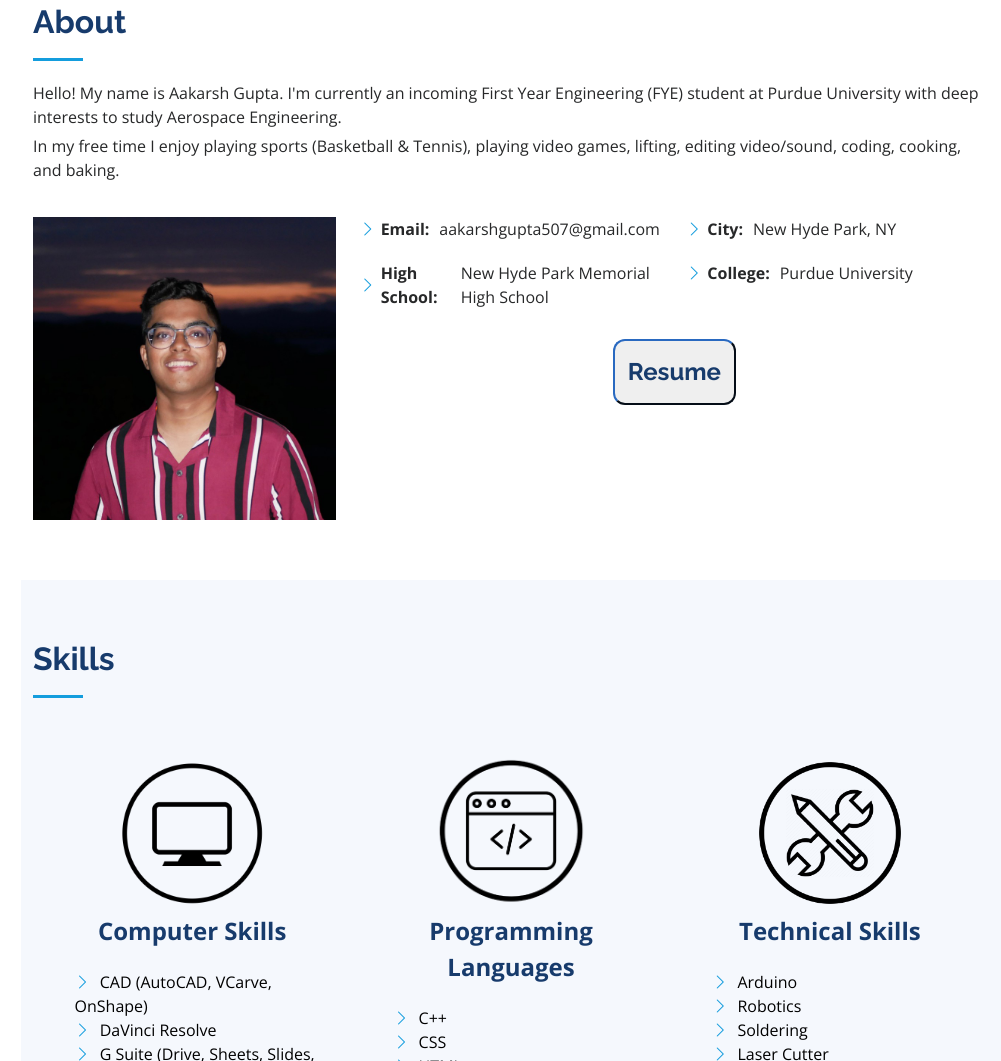
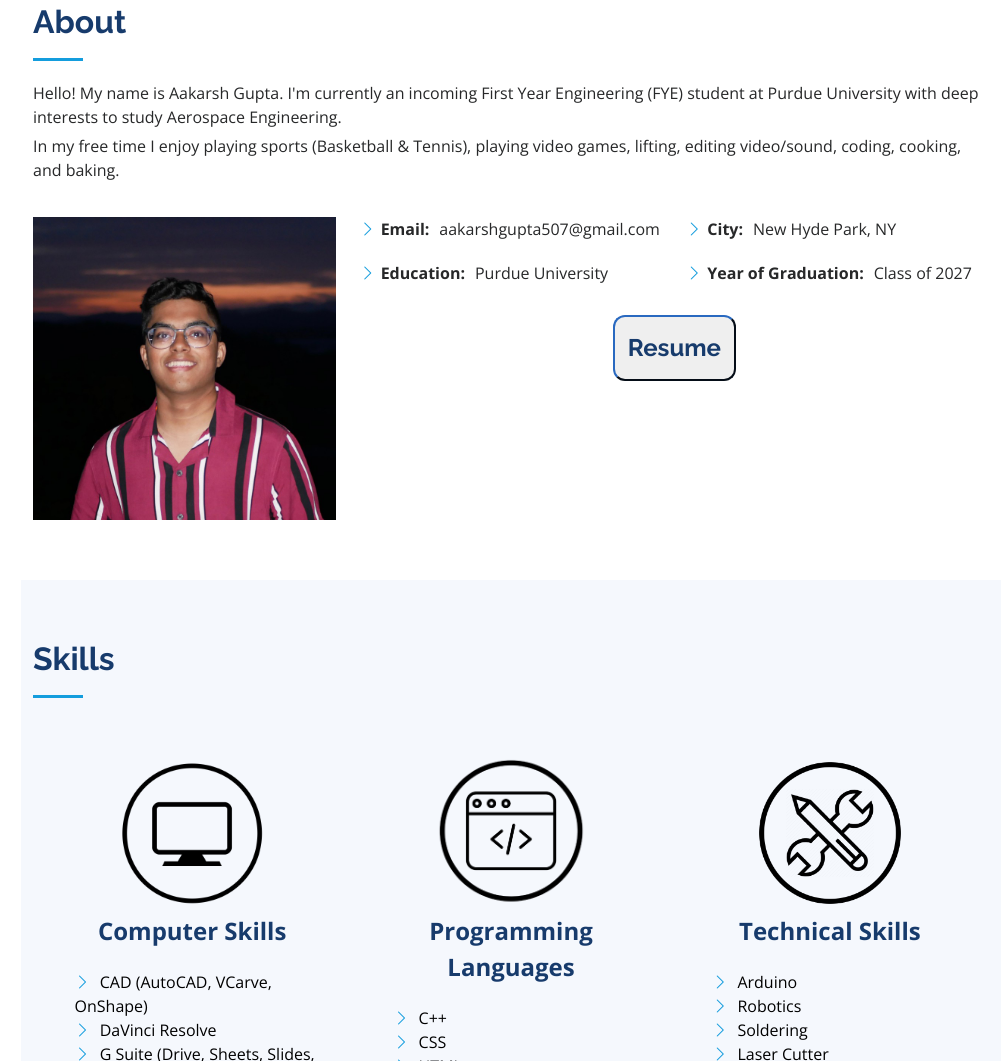
Before and after one commit to Aakarsh507/aakarsh507.github.io, a plain HTML site: page index.html in a window 1280 px wide. Shown: the part 857-1918 px from the top of the page, without its empty margins (279-1280 px from the left). Drawn offline with nearby package versions, Linux system fonts and the light colour scheme.

Commit message:
Update index.html

```diff
--- a/index.html
+++ b/index.html
@@ -91,13 +91,13 @@
               <div class="col-lg-6">
                 <ul>
                   <li><i class="bi bi-chevron-right"></i> <strong>Email:</strong> <span>aakarshgupta507@gmail.com</span></li>
-                  <li><i class="bi bi-chevron-right"></i> <strong>High School:</strong> <span>New Hyde Park Memorial High School</span></li>
+                  <li><i class="bi bi-chevron-right"></i> <strong>Education:</strong> <span>Purdue University</span></li>
                 </ul>
               </div>
               <div class="col-lg-6">
                 <ul>
                   <li><i class="bi bi-chevron-right"></i> <strong>City:</strong> <span>New Hyde Park, NY</span></li>
-                  <li><i class="bi bi-chevron-right"></i> <strong>College:</strong> <span> Purdue University</span></li>
+                  <li><i class="bi bi-chevron-right"></i> <strong>Year of Graduation:</strong> <span> Class of 2027</span></li>
                 </ul>
 
               </div>
```
